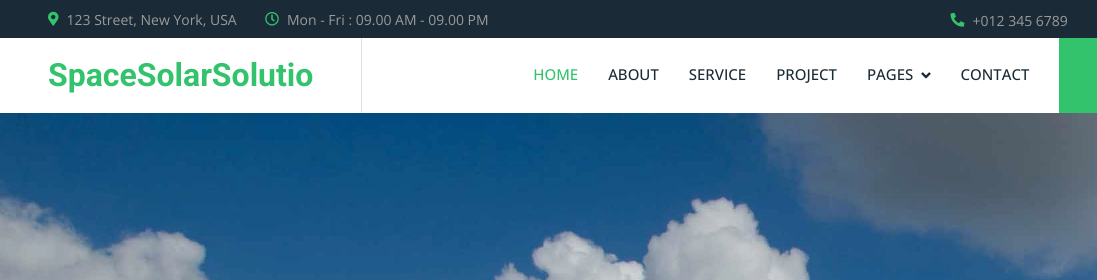
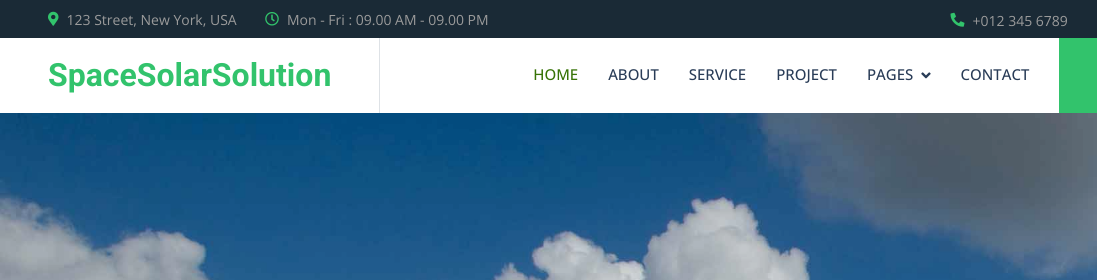
Before and after one commit to Satish24678/solar, a plain HTML site: page index.html in a window 1280 px wide. Shown: the top 280 px of the page, 0-1097 px from the left. Drawn offline with nearby package versions, Linux system fonts and the light colour scheme.

Commit message:
color change

```diff
--- a/css/style.css
+++ b/css/style.css
@@ -1,8 +1,8 @@
 /********** Template CSS **********/
 :root {
-    --primary: #32C36C;
+    --primary: #377306;
     --light: #F6F7F8;
-    --dark: #1A2A36;
+    --dark: #293C57;
 }
 
 .fw-medium {
--- a/index.html
+++ b/index.html
@@ -75,7 +75,7 @@
     <!-- Navbar Start -->
     <nav class="navbar navbar-expand-lg bg-white navbar-light sticky-top p-0">
         <a href="index.html" class="navbar-brand d-flex align-items-center border-end px-4 px-lg-5">
-            <h2 class="m-0 text-primary">SpaceSolarSolutio</h2>
+            <h2 class="m-0 text-primary">SpaceSolarSolution</h2>
         </a>
         <button type="button" class="navbar-toggler me-4" data-bs-toggle="collapse" data-bs-target="#navbarCollapse">
             <span class="navbar-toggler-icon"></span>
```
Also changed, not shown: color pallet.txt (added).
